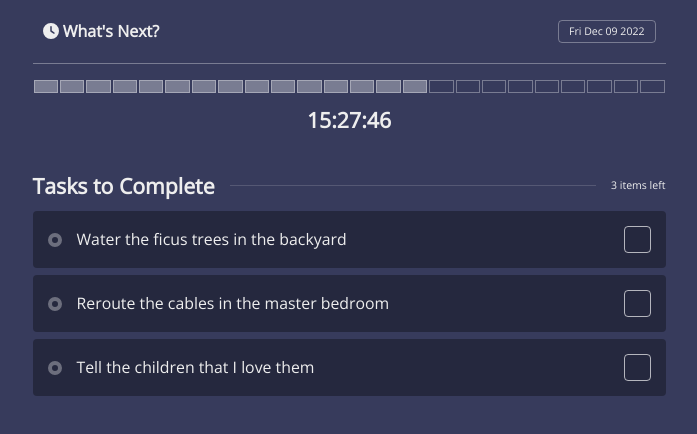
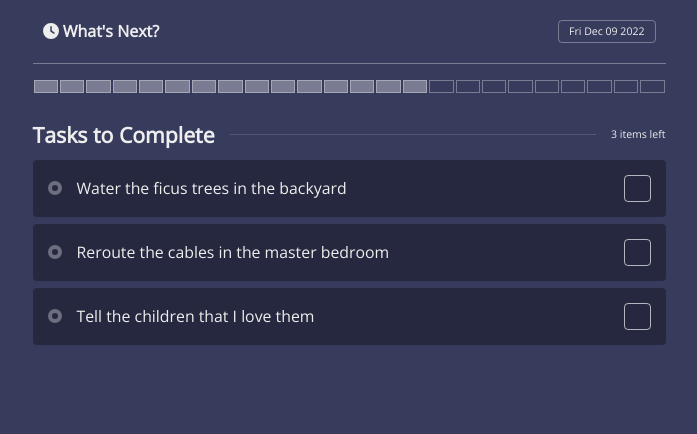
Before and after one commit to ceofermin/whats-next, an Angular app: page / in a window 1280 px wide. Shown: the top 434 px of the page, without its empty margins (291-988 px from the left). Built offline with nearby package versions, Linux system fonts and the light colour scheme.

Commit message:
Refactor progressbar component
create a more efficient method for generating the hoursPassed array and organize the component logic

```diff
--- a/src/app/components/progressbar/progressbar.component.html
+++ b/src/app/components/progressbar/progressbar.component.html
@@ -1,4 +1,3 @@
 <div class="progressbar-container">
-    <span *ngFor="let hour of hoursPassed" [ngClass]="{'passed': hour}"></span>
+    <span *ngFor="let hour of hours" [ngClass]="{'passed': hour}"></span>
 </div>
-<h1 id="current-time">{{time}}</h1>
--- a/src/app/components/progressbar/progressbar.component.sass
+++ b/src/app/components/progressbar/progressbar.component.sass
@@ -5,13 +5,8 @@
   overflow: hidden
   display: flex
   span
-    width: calc(100% / 24)
+    flex-grow: 1
     border: 1px solid rgba(255,255,255,0.33)
     margin: 1px
   .passed
     background: rgba(255,255,255,0.33)
-
-#current-time
-  font-size: 1.33em
-  text-align: center
-  padding: 15px 0
--- a/src/app/components/progressbar/progressbar.component.ts
+++ b/src/app/components/progressbar/progressbar.component.ts
@@ -7,36 +7,21 @@ import { interval } from 'rxjs';
   styleUrls: ['./progressbar.component.sass']
 })
 export class ProgressbarComponent implements OnInit {
-  id: any;
   now = new Date();
-  getCurrentTime(): string {
-    let rValue: string = "";
-    let hours: number = this.now.getHours();
-    rValue += `${hours < 10 ? '0' : ''}${hours}:`;
-    rValue += `${this.now.getMinutes() < 10 ? '0' : ''}${this.now.getMinutes()}:`;
-    rValue += `${this.now.getSeconds() < 10 ? '0' : ''}${this.now.getSeconds()}`;
-    return rValue;
+  hours: boolean[];
+
+  getHoursPassed(): boolean[] {
+    return [...Array(24)].map((e, i) => this.now.getHours() > i);
   }
-  getHoursPassed(): boolean[] {
-    let rValue = [];
-    let passed = this.now.getHours();
-    for (let hours = 24; hours > 0; --hours) {
-      rValue.push(passed > 0);
-      --passed;
-    }
-    return rValue;
+
+  constructor() {
+    this.hours = this.getHoursPassed();
   }
-  time: string = this.getCurrentTime();
-  hoursPassed: boolean[] = this.getHoursPassed();
-
-  constructor() {}
 
   ngOnInit(): void {
-    const secondPassed = interval(1000);
-    secondPassed.subscribe(() => {
+    interval(1000).subscribe(() => {
       this.now = new Date();
-      this.time = this.getCurrentTime();
-      this.hoursPassed = this.getHoursPassed();
+      this.hours = this.getHoursPassed();
     });
   }
 }
```
